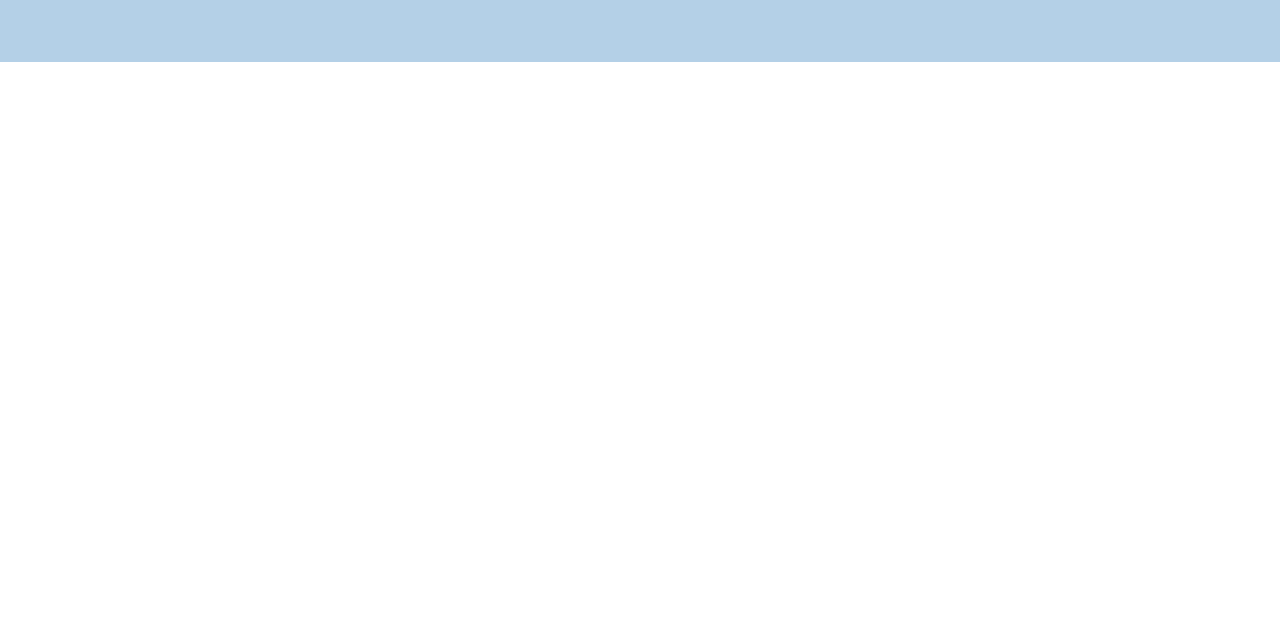
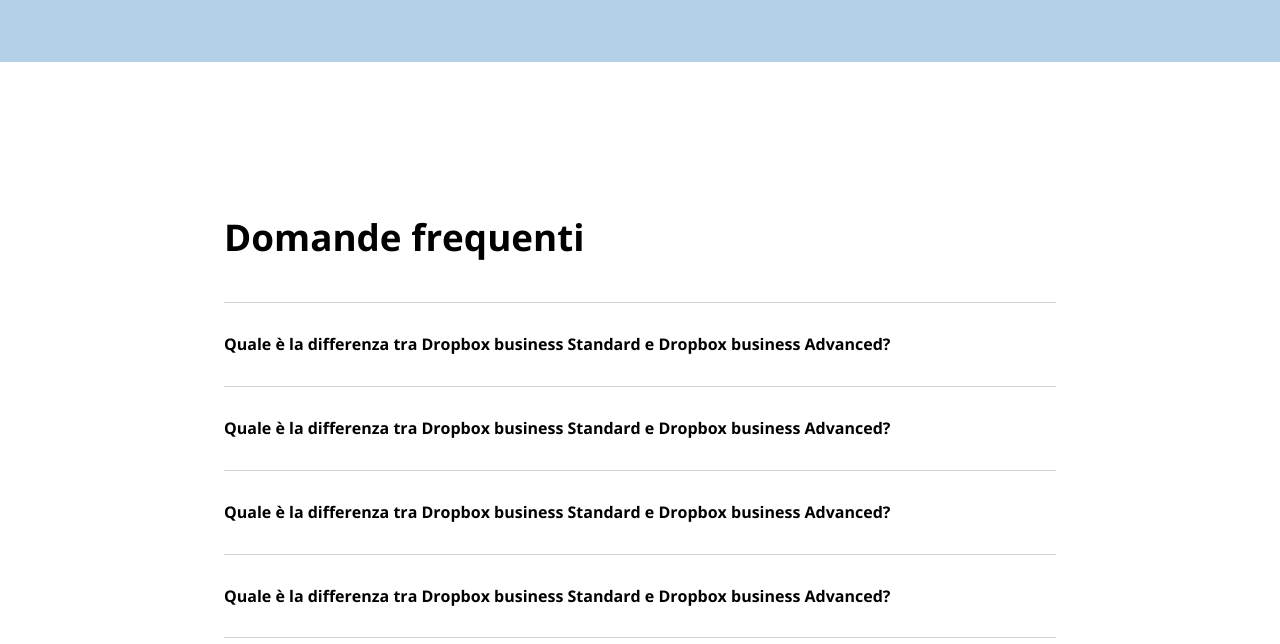
Before and after one commit to FrancescoSica16/htmlcss-dropbox, a plain HTML site: page index.html in a window 1280 px wide. Shown: the part 6014-6658 px from the top of the page. Before the commit the page ends 6476 px from the top, so only its background shows below. Drawn offline with nearby package versions, Linux system fonts and the light colour scheme.

Commit message:
definition FAQ

```diff
--- a/css/style.css
+++ b/css/style.css
@@ -463,6 +463,23 @@
 
 }
 
+/* FAQ section */
+
+#faq h2{
+    font-size: 2.3em;
+    margin-bottom: 40px;
+}
+
+.question{
+    margin: 1px 0;
+    padding: 30px 0;
+    border-top: 0.5px solid lightgray;
+}
+
+.question:last-child{
+    border-bottom: 0.5px solid lightgray;
+}
+
 #business-op h2{
     font-size: 2.5em;
 }
@@ -477,6 +494,12 @@
     text-align: left;
     padding-right: 10px;
 }
+
+#faq{
+    width: 65%;
+    margin: 150px auto;
+}
+
 
 #designit{
     background-color:rgb(162, 211, 155);
--- a/index.html
+++ b/index.html
@@ -357,8 +357,21 @@
                 </div>
             </div>
         </section>
-
+        <!-- FAQ section -->
         <section id="faq" class="">
+            <h2>Domande frequenti</h2>
+            <div class="question">
+                <h4>Quale è la differenza tra Dropbox business Standard e Dropbox business Advanced?</h4>
+            </div>
+            <div class="question">
+                <h4>Quale è la differenza tra Dropbox business Standard e Dropbox business Advanced?</h4>
+            </div>
+            <div class="question">
+                <h4>Quale è la differenza tra Dropbox business Standard e Dropbox business Advanced?</h4>
+            </div>
+            <div class="question">
+                <h4>Quale è la differenza tra Dropbox business Standard e Dropbox business Advanced?</h4>
+            </div>
 
 
         </section>
```
